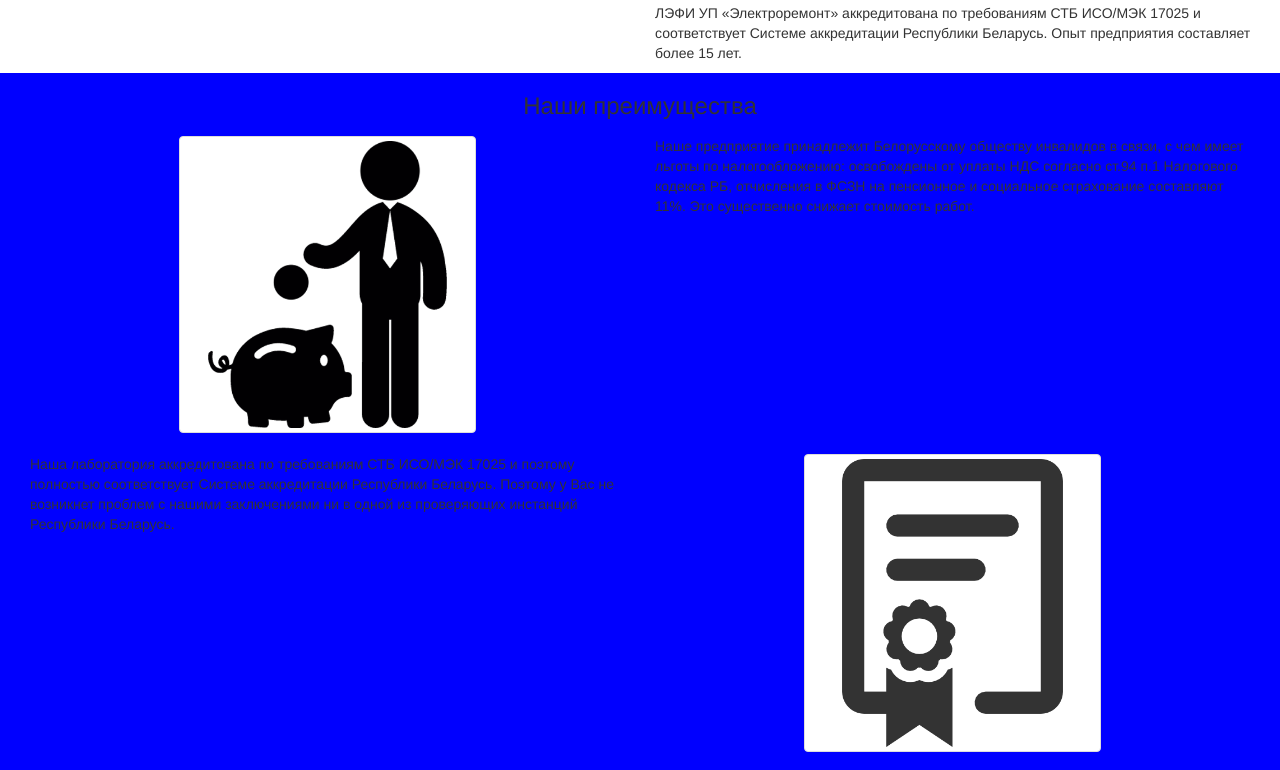
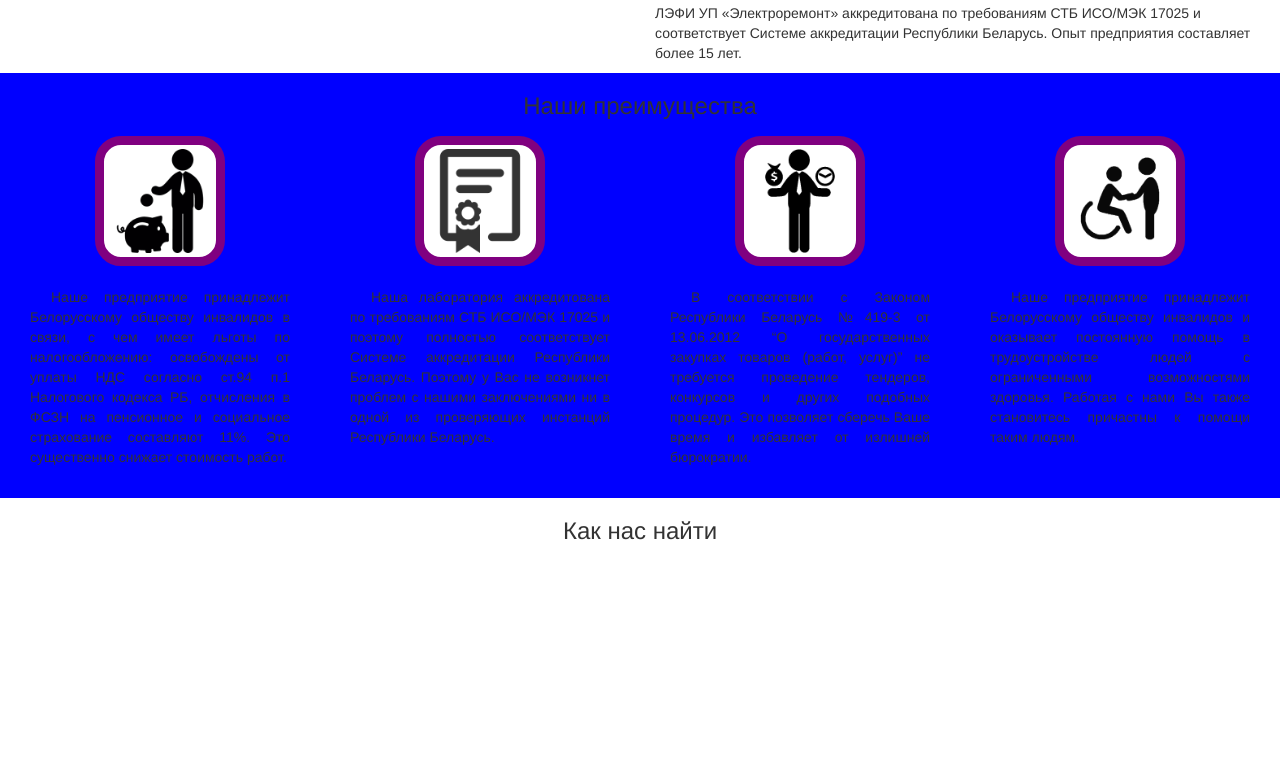
Before and after one commit to andreysobal/electroremont_web, a plain HTML site: page about.html in a window 1280 px wide. Shown: the part 1152-1922 px from the top of the page. Drawn offline with nearby package versions, Linux system fonts and the light colour scheme.

Commit message:
Changed structure of edges part

```diff
--- a/about.html
+++ b/about.html
@@ -69,30 +69,28 @@
 		</div>
 		<div id="sectionEdges" class="row">
 			<div class="col-xs-12 col-sm-12 col-md-12 edges edgesHeader"><h3>Наши преимущества</h3></div>
-			<div class="col-xs-12 col-sm-12 col-md-12">
-				<div class="col-xs-12 col-sm-6 col-md-6 edges edgesImg"><img src="Images/edge_1.png" alt="Our edges" class="img-thumbnail center-block"></div>
-				<div class="col-xs-12 col-sm-6 col-md-6 edges edgesText">
-					<p>Наше предприятие принадлежит Белорусскому обществу инвалидов в связи, с чем имеет  льготы по налогообложению: освобождены от уплаты НДС согласно ст.94 п.1 Налогового кодекса РБ, отчисления в ФСЗН на пенсионное и социальное страхование составляют 11%. Это существенно снижает стоимость работ.</p>
+			<div class="col-xs-12 col-sm-6 col-md-3 col-lg-3">
+				<div class="col-xs-12 col-sm-12 col-md-12 col-lg-12 edges edgesImg"><img src="Images/edge_1.png" alt="Our edges" class="img-thumbnail center-block"></div>
+				<div class="col-xs-12 col-sm-12 col-md-12 col-lg-12 edges edgesText">
+					<p class="text-justify">Наше предприятие принадлежит Белорусскому обществу инвалидов в связи, с чем имеет  льготы по налогообложению: освобождены от уплаты НДС согласно ст.94 п.1 Налогового кодекса РБ, отчисления в ФСЗН на пенсионное и социальное страхование составляют 11%. Это существенно снижает стоимость работ.</p>
 				</div>
 			</div>
-			<div class="col-xs-12 col-sm-12 col-md-12">
-				<div class="col-xs-12 col-sm-6 col-md-6 edges edgesText">
-					<p>Наша лаборатория аккредитована по требованиям СТБ ИСО/МЭК 17025 и поэтому полностью соответствует Системе аккредитации Республики Беларусь. Поэтому у Вас не возникнет проблем с нашими заключениями ни в одной из проверяющих инстанций Республики Беларусь.</p>
-				</div>
-				<div class="col-xs-12 col-sm-6 col-md-6 edges edgesImg"><img src="Images/edge_2.png" alt="Our edges" class="img-thumbnail center-block center-block"></div>
-			</div>
-			<div class="col-xs-12 col-sm-12 col-md-12">
-				<div class="col-xs-12 col-sm-6 col-md-6 edges edgesImg"><img src="Images/edge_3.png" alt="Our edges" class="img-thumbnail center-block"></div>
-				<div class="col-xs-12 col-sm-6 col-md-6 edges edgesText">
-					<p>В соответствии с Законом Республики Беларусь №419-3 от 13.06.2012 <q>О государственных закупках товаров (работ, услуг)</q> не требуется проведение тендеров, конкурсов и других подобных процедур. Это позволяет сберечь Ваше время и избавляет от излишней бюрократии.</p>
+			<div class="col-xs-12 col-sm-6 col-md-3 col-lg-3">
+				<div class="col-xs-12 col-sm-12 col-md-12 col-lg-12 edges edgesImg"><img src="Images/edge_2.png" alt="Our edges" class="img-thumbnail center-block center-block"></div>
+				<div class="col-xs-12 col-sm-12 col-md-12 col-lg-12 edges edgesText">
+					<p class="text-justify">Наша лаборатория аккредитована по требованиям СТБ ИСО/МЭК 17025 и поэтому полностью соответствует Системе аккредитации Республики Беларусь. Поэтому у Вас не возникнет проблем с нашими заключениями ни в одной из проверяющих инстанций Республики Беларусь.</p>
 				</div>
 			</div>
-			<div class="col-xs-12 col-sm-12 col-md-12">
-				<div class="col-xs-12 col-sm-6 col-md-6 edges edgesImg"><img src="Images/edge_4.png" alt="Our edges" class="img-thumbnail center-block"></div>
-				<div class="col-xs-12 col-sm-6 col-md-6 edges edgesText">
-					<p>
-						Наше предприятие принадлежит Белорусскому обществу инвалидов и оказывает постоянную помощь в трудоустройстве людей с ограниченными возможностями здоровья. Работая с нами Вы также становитесь причастны к помощи таким людям.
-					</p>
+			<div class="col-xs-12 col-sm-6 col-md-3 col-lg-3">
+				<div class="col-xs-12 col-sm-12 col-md-12 col-lg-12 edges edgesImg"><img src="Images/edge_3.png" alt="Our edges" class="img-thumbnail center-block"></div>
+				<div class="col-xs-12 col-sm-12 col-md-12 col-lg-12 edges edgesText">
+					<p class="text-justify">В соответствии с Законом Республики Беларусь №419-3 от 13.06.2012 <q>О государственных закупках товаров (работ, услуг)</q> не требуется проведение тендеров, конкурсов и других подобных процедур. Это позволяет сберечь Ваше время и избавляет от излишней бюрократии.</p>
+				</div>
+			</div>
+			<div class="col-xs-12 col-sm-6 col-md-3 col-lg-3">
+				<div class="col-xs-12 col-sm-12 col-md-12 edges edgesImg"><img src="Images/edge_4.png" alt="Our edges" class="img-thumbnail center-block"></div>
+				<div class="col-xs-12 col-sm-12 col-md-12 edges edgesText">
+					<p class="text-justify">Наше предприятие принадлежит Белорусскому обществу инвалидов и оказывает постоянную помощь в трудоустройстве людей с ограниченными возможностями здоровья. Работая с нами Вы также становитесь причастны к помощи таким людям.</p>
 				</div>
 			</div>
 		</div>
--- a/style.css
+++ b/style.css
@@ -55,11 +55,15 @@ a:visited {color:white;}
 .edges {
 	margin-bottom:1.5em;
 }
-
 .edges img {
 	max-width:50%;
 	height:auto;
 	background-color:white;
+	border:0.7em solid purple;
+	border-radius:20%;
+}
+.edges p {
+	text-indent: 1.5em;
 }
 
 .map {height:25em;}
```
